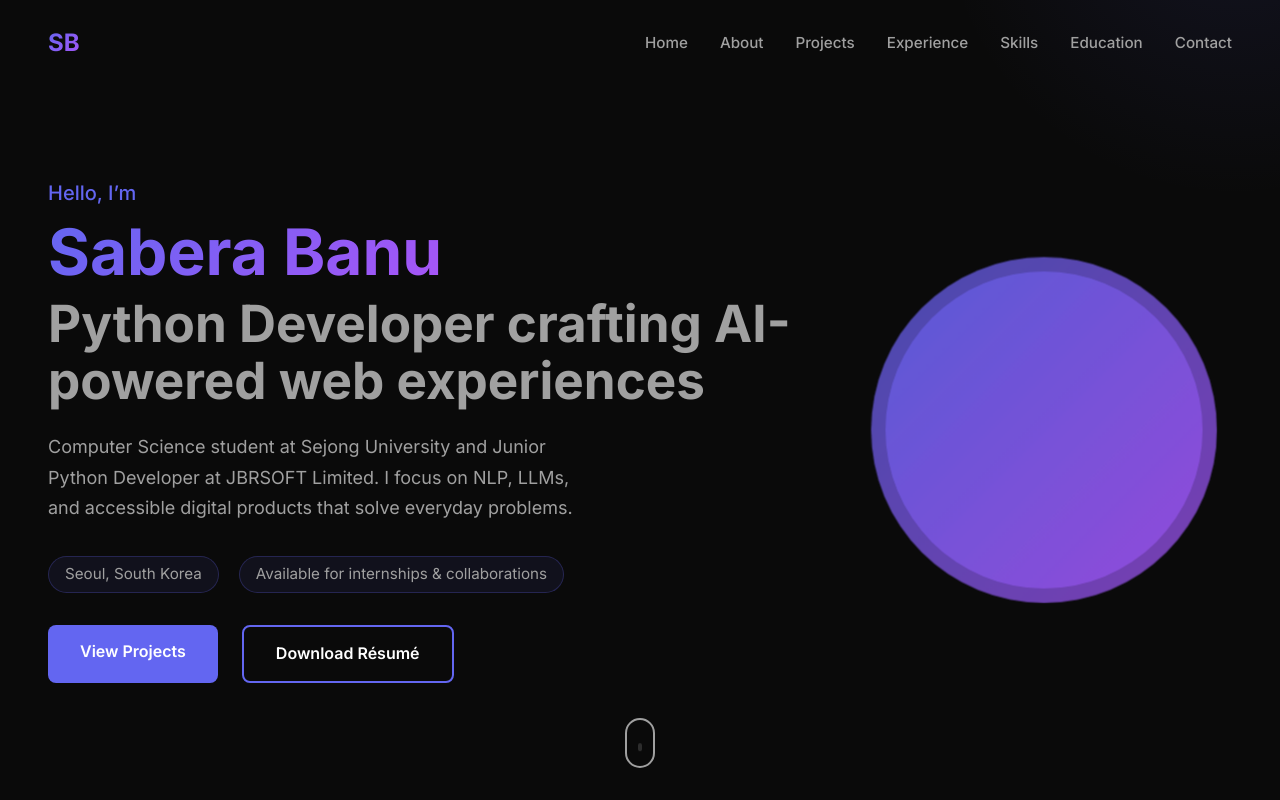
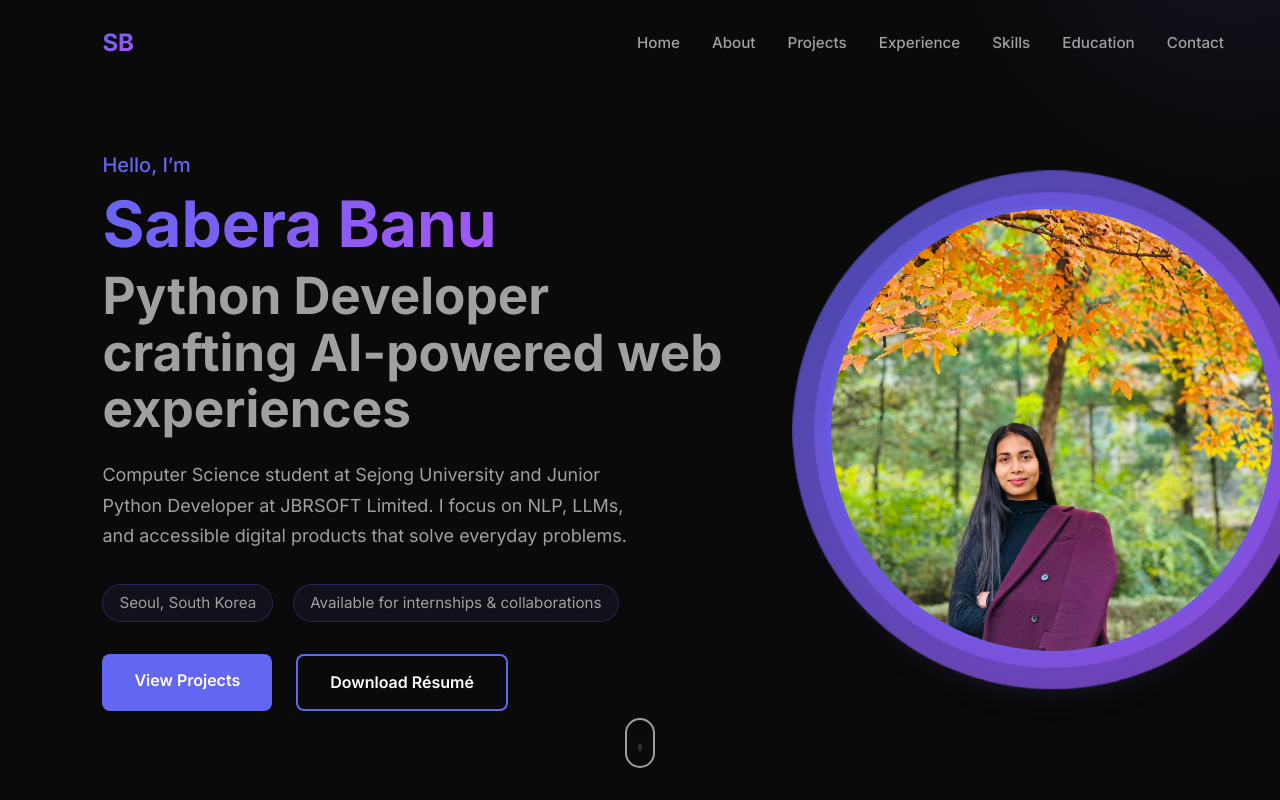
Before and after one commit to saberabanu0001/portfolio-me, a React (Vite) app: page / in a window 1280 px wide. Shown: the top 800 px of the page. Built offline with nearby package versions, Linux system fonts and the light colour scheme.

Commit message:
profilepic added

```diff
--- a/src/components/Hero.tsx
+++ b/src/components/Hero.tsx
@@ -1,7 +1,10 @@
+import { useState } from 'react'
 import { motion } from 'framer-motion'
 import { heroContent } from '../content'
 
 const Hero = () => {
+  const [showPhoto, setShowPhoto] = useState(true)
+
   const containerVariants = {
     hidden: { opacity: 0 },
     visible: {
@@ -55,7 +58,15 @@ const Hero = () => {
 
         <motion.div className="hero-image" variants={itemVariants}>
           <div className="image-wrapper">
-            <div className="gradient-orb"></div>
+            {showPhoto && (
+              <img
+                src="/sabera-profile-pic.jpeg"
+                alt="Sabera Banu"
+                className="profile-photo"
+                onError={() => setShowPhoto(false)}
+              />
+            )}
+            <div className={`gradient-orb ${showPhoto ? 'behind-photo' : ''}`}></div>
           </div>
         </motion.div>
       </motion.div>
--- a/src/styles/About.css
+++ b/src/styles/About.css
@@ -7,8 +7,8 @@
   max-width: 1200px;
   margin: 0 auto;
   padding: 0;
-  margin-left: clamp(1.5rem, 5vw, 3rem);
-  margin-right: clamp(1.5rem, 5vw, 3rem);
+  margin-left: clamp(5rem, 8vw, 7rem);
+  margin-right: clamp(2rem, 5vw, 3.5rem);
 }
 
 .section-header {
--- a/src/styles/Header.css
+++ b/src/styles/Header.css
@@ -20,8 +20,8 @@
   max-width: 1200px;
   margin: 0 auto;
   padding: 0;
-  margin-left: clamp(1.5rem, 5vw, 3rem);
-  margin-right: clamp(1.5rem, 5vw, 3rem);
+  margin-left: clamp(5rem, 8vw, 7rem);
+  margin-right: clamp(2rem, 5vw, 3.5rem);
   display: flex;
   justify-content: space-between;
   align-items: center;
--- a/src/styles/Hero.css
+++ b/src/styles/Hero.css
@@ -22,12 +22,12 @@
 .hero-container {
   max-width: 1200px;
   margin: 0 auto;
-  margin-left: clamp(1.5rem, 5vw, 3rem);
-  margin-right: clamp(1.5rem, 5vw, 3rem);
+  margin-left: clamp(5rem, 8vw, 7.5rem);
+  margin-right: clamp(1.5rem, 4vw, 3rem);
   padding: 0;
   display: grid;
-  grid-template-columns: 1.35fr 0.65fr;
-  gap: 1.75rem;
+  grid-template-columns: 1.15fr 0.85fr;
+  gap: 1.5rem;
   align-items: center;
 }
 
@@ -130,23 +130,44 @@
 
 .hero-image {
   display: flex;
-  justify-content: center;
+  justify-content: flex-end;
   align-items: center;
 }
 
 .image-wrapper {
-  width: 300px;
-  height: 300px;
   position: relative;
+  width: 450px;
+  height: 450px;
+  border-radius: 50%;
+  display: flex;
+  align-items: center;
+  justify-content: center;
+  transform: translateX(10%);
+}
+
+.profile-photo {
+  width: 100%;
+  height: 100%;
+  object-fit: cover;
+  border-radius: 50%;
+  border: 4px solid rgba(99, 102, 241, 0.35);
+  box-shadow: 0 25px 45px rgba(99, 102, 241, 0.2);
+  position: relative;
+  z-index: 2;
 }
 
 .gradient-orb {
-  width: 100%;
-  height: 100%;
+  position: absolute;
+  inset: 0;
   border-radius: 50%;
   background: linear-gradient(135deg, var(--accent), #a855f7);
-  position: relative;
   animation: pulse 4s ease-in-out infinite;
+  z-index: 1;
+}
+
+.gradient-orb.behind-photo {
+  transform: scale(1.05);
+  opacity: 0.7;
 }
 
 .gradient-orb::before {
@@ -227,7 +248,8 @@
   }
 
   .image-wrapper {
-    width: 250px;
-    height: 250px;
+    width: 300px;
+    height: 300px;
+    transform: translateX(0);
   }
 }
```
Also changed, not shown: public/sabera-profile-pic.jpeg (added).
